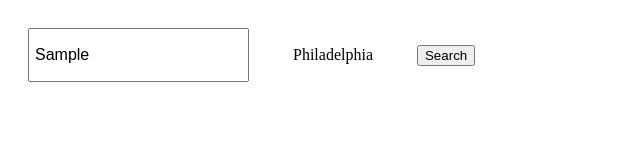
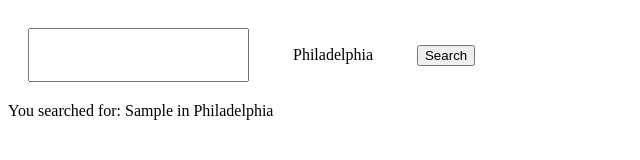
Before and after one commit to sophero/hw-yelp-api-5.1, a plain HTML site: page index.html in a window 1280 px wide. Both pictures are taken after typing "Sample" into the empty fields and a click on the button "Search". Shown: the whole page, without its empty margins (0-640 px from the left). Drawn offline with nearby package versions, Linux system fonts and the light colour scheme; no server answers.

Commit message:
Displays above search results the keywords and location that were searched for.

```diff
--- a/index.html
+++ b/index.html
@@ -12,7 +12,14 @@
 	</div>
 	<input type="button" class="search-form__item initiate-search-btn" value="Search">
 
-	<div class="search-results__container"></div>
+	<div class="searched-for__container">
+		You searched for:
+		<span class="searched-for__keywords"></span>
+		in
+		<span class="searched-for__location"></span>
+	</div>
+	<div class="search-results__container">
+	</div>
 
 
 	<script src="https://code.jquery.com/jquery-3.2.1.min.js"></script>
--- a/script.js
+++ b/script.js
@@ -7,6 +7,9 @@ function YelpSearch() {
 	var keywordInput = document.getElementsByClassName('keyword-input')[0];
 	var searchBtn = document.getElementsByClassName('initiate-search-btn')[0];
 	var searchResults = document.getElementsByClassName('search-results__container')[0];
+	var searchedFor = document.getElementsByClassName('searched-for__container')[0];
+	var searchedForKeywords = document.getElementsByClassName('searched-for__keywords')[0];
+	var searchedForLocation = document.getElementsByClassName('searched-for__location')[0];
 
 	searchBtn.addEventListener("click", initiateSearch);
 	keywordInput.addEventListener("keyup", function(event) {
@@ -17,8 +20,17 @@ function YelpSearch() {
 	keywordInput.focus();
 
 	function initiateSearch() {
+		var keywordStr = keywordInput.value;
+		var locationStr = "Philadelphia";
+
+		keywordInput.value = "";
+
 		searchResults.innerHTML = "";
-		searchYelp(keywordInput.value, "Philadelphia");
+		searchYelp(keywordStr, locationStr);
+
+		searchedFor.style.display = "block";
+		searchedForKeywords.innerHTML = keywordStr;
+		searchedForLocation.innerHTML = locationStr;
 	}
 
 	function searchYelp(keywordStr, locationStr) {
@@ -30,16 +42,13 @@ function YelpSearch() {
 	        	location: locationStr
 	    	},
 	        success: function(response) {
-	             console.log(response);
 	            var businesses = response.businesses;
 	            displaySearchResults(businesses);
 	        }
-
 	    });
 	}
 
 	function displaySearchResults(response) {
-		console.log(response);
 
 		response.forEach(function(business, index) {
 			var newDiv = "<div class='search-results__item'>";
--- /dev/null
+++ b/stylesheets/_search-results.scss
@@ -0,0 +1,8 @@
+.searched-for__container {
+	display: none;
+}
+
+
+.search-results__item {
+	margin: 4px;
+}
--- a/stylesheets/styles.scss
+++ b/stylesheets/styles.scss
@@ -1,3 +1,3 @@
 @import 'variables';
 @import 'search-form';
-@import 'search-result-item';
+@import 'search-results';
```
Also changed, not shown: stylesheets/_search-result-item.scss (deleted, +0 -7 lines), css/styles.css, 1 other file. Lines whose indentation alone changed are shown as unchanged.
